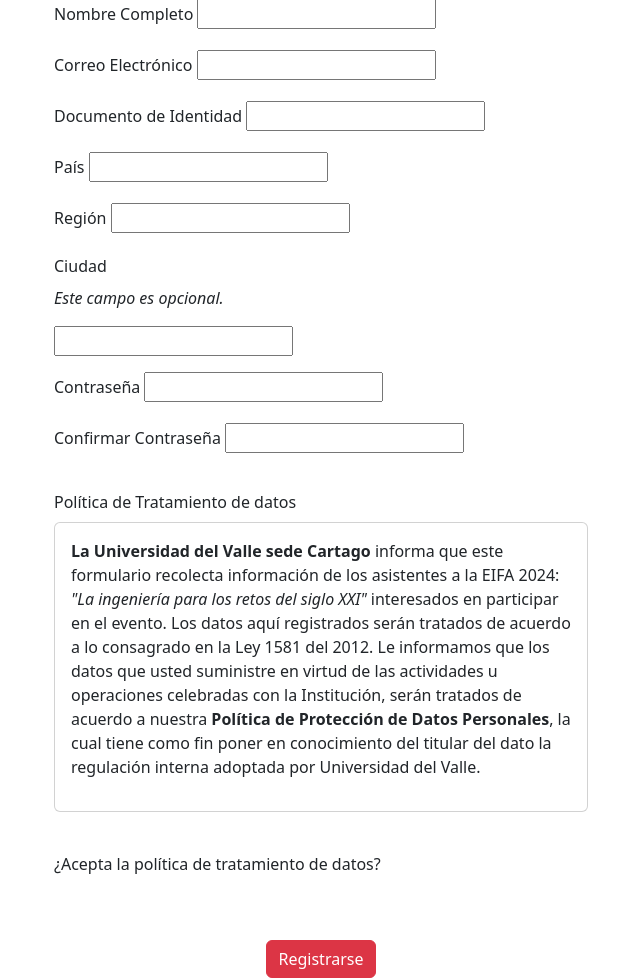
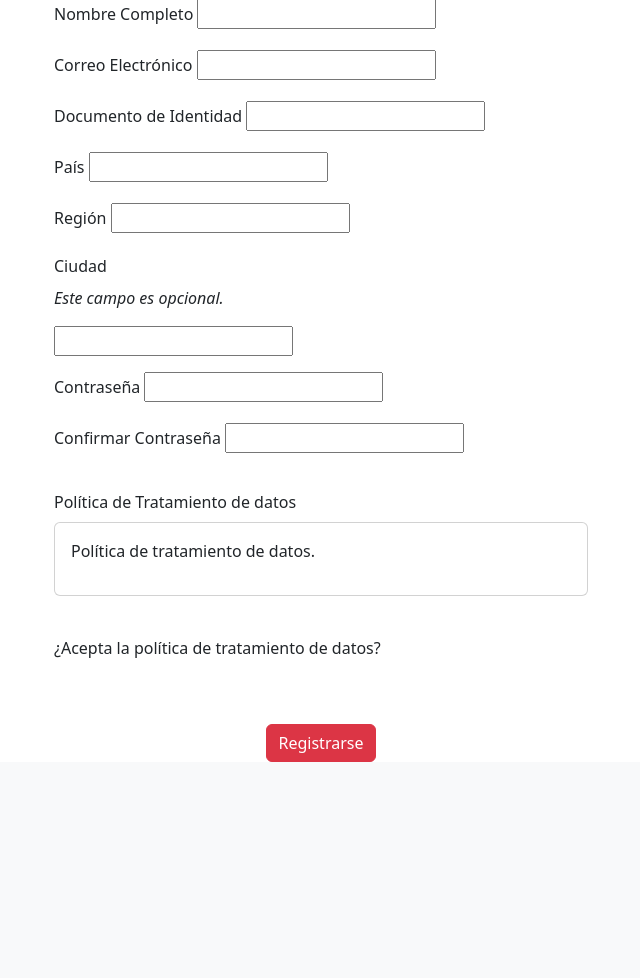
Before and after one commit to anidroid1184/attendance-system, a Django app: template templates/attendance/register.html in a window 1280 px wide. Shown: the part 151-1129 px from the top of the page, without its empty margins (319-959 px from the left). After the commit the page ends 913 px from the top, so only its background shows below. Run offline with Django 5.2, Linux system fonts and the light colour scheme; the template is opened without the code that fills it, so the values that code supplies are empty, except form fields; tables that the repository leaves empty hold one stand-in row (values such as "Sample post"); form fields are guessed from the names that the template uses; some libraries are stand-ins or nearby versions.

Commit message:
Update register.html

```diff
--- a/templates/attendance/register.html
+++ b/templates/attendance/register.html
@@ -88,10 +88,7 @@
                     <label for="id_policy_accept" class="form-label mt-3">Política de Tratamiento de datos</label>
                     <div class="card p-3">
                         <p class="text-justify">
-                            <strong>La Universidad del Valle sede Cartago</strong> informa que este formulario recolecta información de los asistentes a la EIFA 2024:
-                            <em>"La ingeniería para los retos del siglo XXI"</em> interesados en participar en el evento. Los datos aquí registrados serán tratados de acuerdo a lo consagrado en la Ley 1581 del 2012.
-                            Le informamos que los datos que usted suministre en virtud de las actividades u operaciones celebradas con la Institución, serán tratados de acuerdo a nuestra
-                            <strong>Política de Protección de Datos Personales</strong>, la cual tiene como fin poner en conocimiento del titular del dato la regulación interna adoptada por Universidad del Valle.
+                           Política de tratamiento de datos.
                         </p>
 
                     </div>
```
